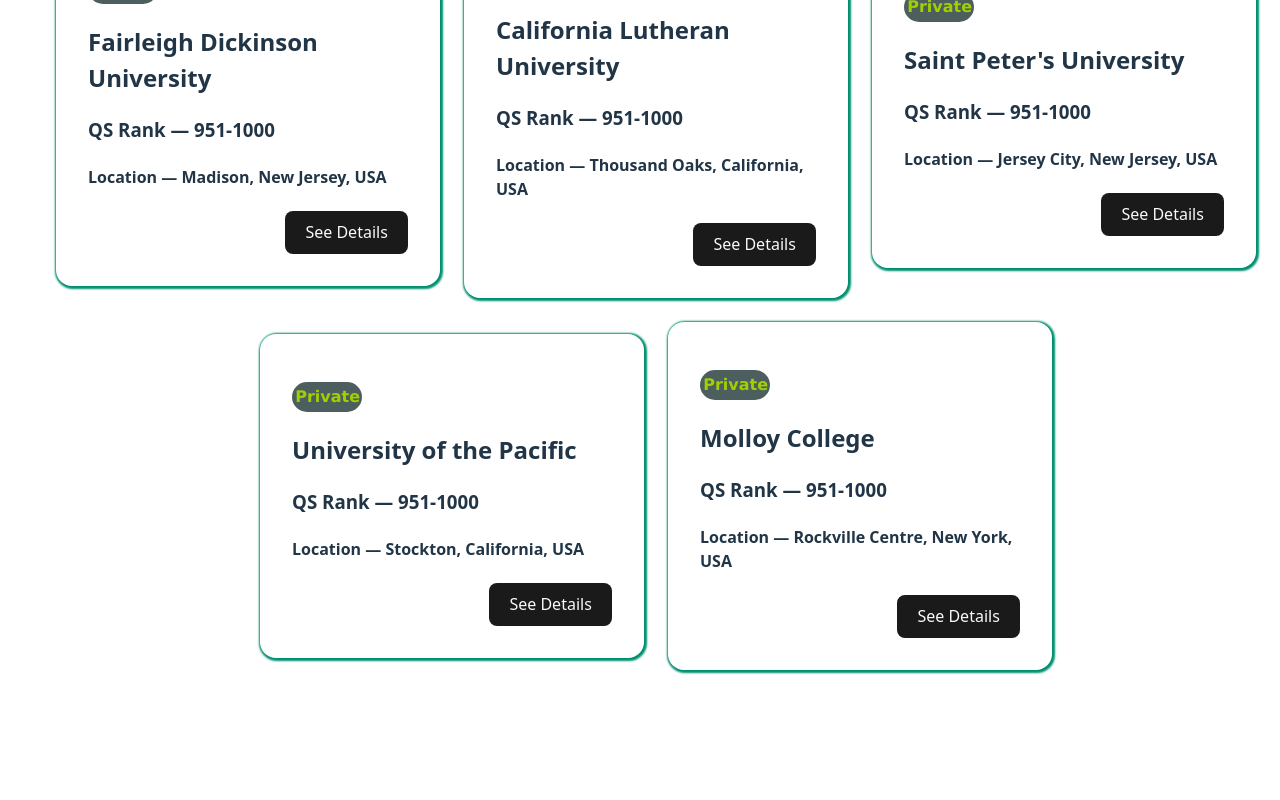
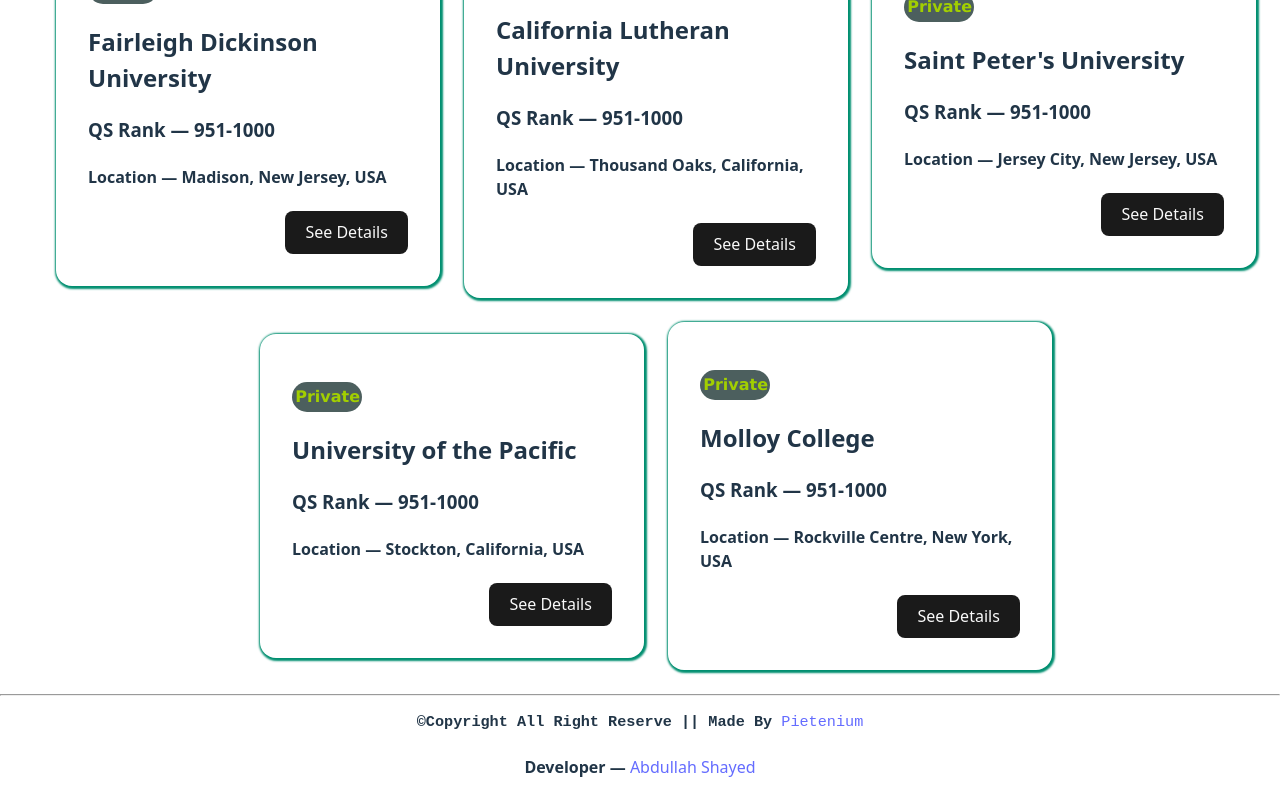
Before and after one commit to heyAbdullahBruh/VersityList, a React (Vite) app: page / in a window 1280 px wide. Shown: the part 10741-11541 px from the top of the page. Before the commit the page ends 11427 px from the top, so only its background shows below. Built offline with nearby package versions, Linux system fonts and the light colour scheme.

Commit message:
#updae201 footer added

```diff
--- a/src/App.jsx
+++ b/src/App.jsx
@@ -4,6 +4,13 @@
   return (
     <>
       <Routers />
+
+      <hr />
+
+      <footer style={{textAlign:'center'}}>
+        <h3 style={{fontFamily:'monospace'}}>&copy;Copyright All Right Reserve || Made By <a href="https://pietenium.vercel.app" target="_blank">Pietenium</a></h3>
+        <h4>Developer — <a href="https://www.linkedin.com/in/heyabdullahbro" target="_blank">Abdullah Shayed</a></h4>
+      </footer>
     </>
   );
 }
```
